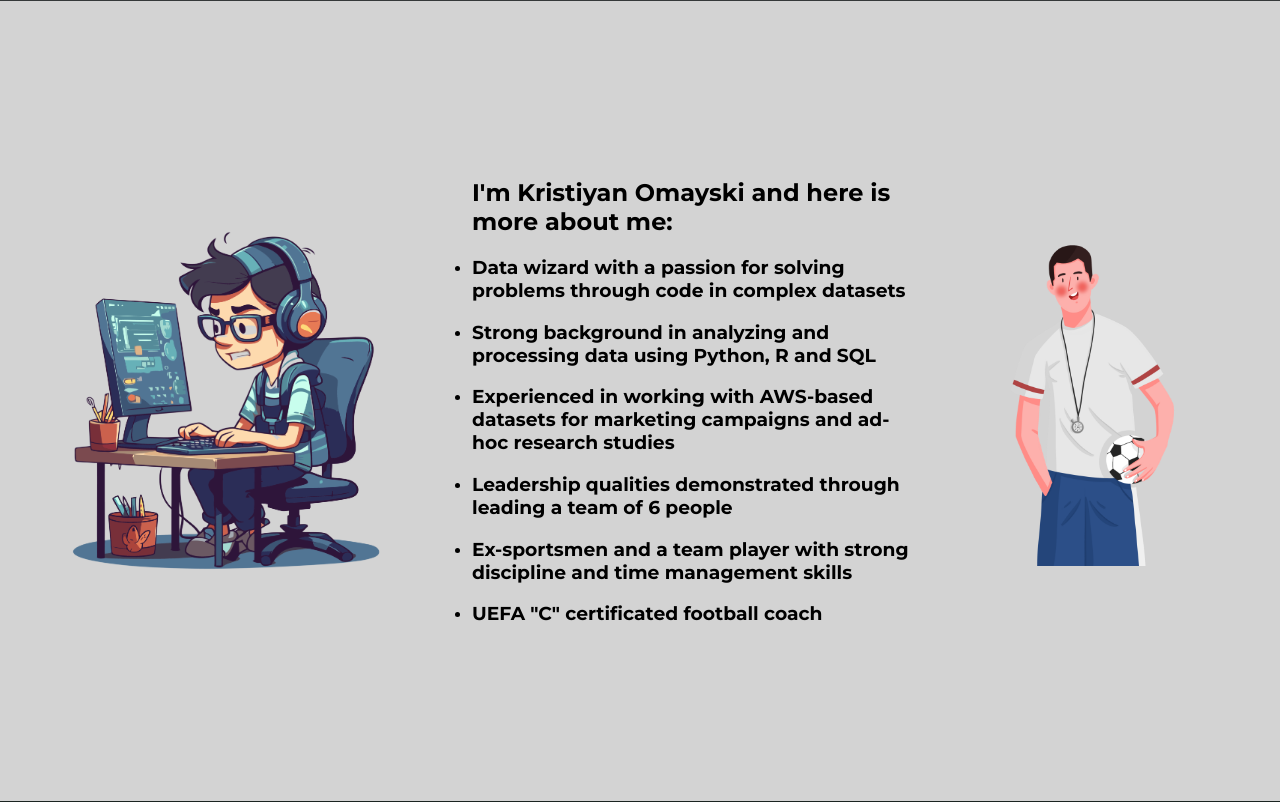
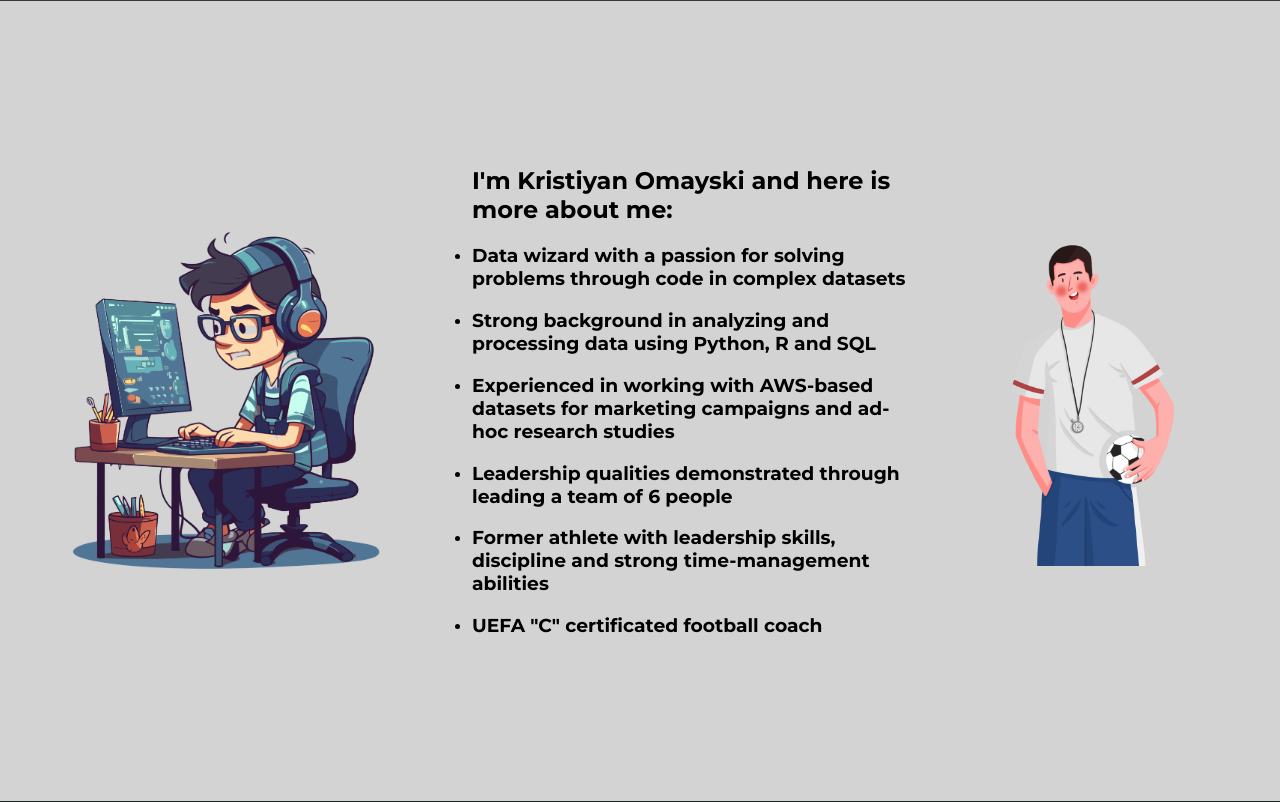
Before and after one commit to Omayski13/portofolio_site, a Django app: page / in a window 1280 px wide. Shown: the part 892-1694 px from the top of the page. Run offline with Django 5.2, Linux system fonts and the light colour scheme; some web fonts are replaced.

Commit message:
updated main.html

```diff
--- a/templates/main.html
+++ b/templates/main.html
@@ -25,7 +25,7 @@
             <li><h3>Strong background in analyzing and processing data using Python, R and SQL</h3></li>
             <li><h3>Experienced in working with AWS-based datasets for marketing campaigns and ad-hoc research studies</h3></li>
             <li><h3>Leadership qualities demonstrated through leading a team of 6 people</h3></li>
-            <li><h3>Ex-sportsmen and a team player with strong discipline and time management skills</h3></li>
+            <li><h3>Former athlete with leadership skills, discipline and strong time-management abilities</h3></li>
             <li><h3>UEFA "C" certificated football coach</h3></li>
         </ul>
 
```
